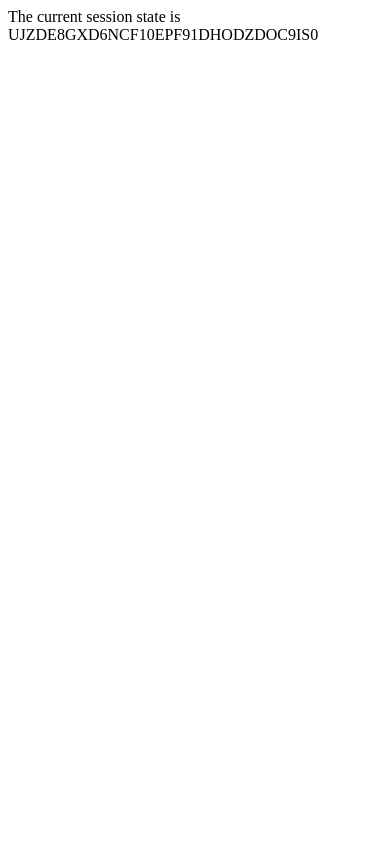
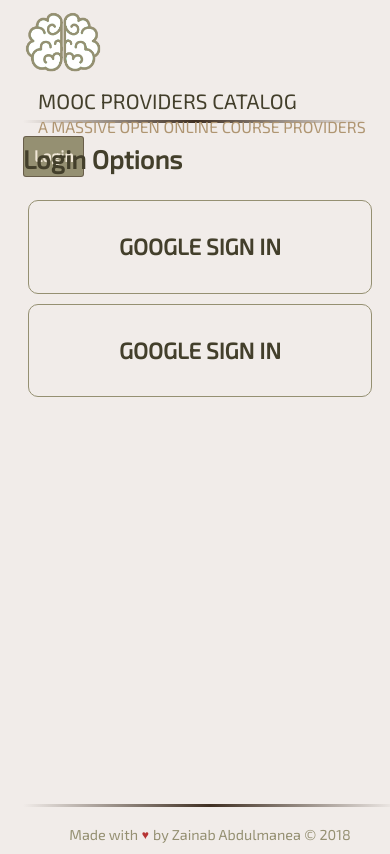
Before and after one commit to zabdulmanea/items_catalog, a Flask app: page /login in a window 390 px wide. Before the commit the page ends 40 px from the top, so only its background shows below. Run offline with Flask 2, Linux system fonts and the light colour scheme; some libraries are stand-ins or nearby versions.

Commit message:
Create google login page

```diff
--- a/application.py
+++ b/application.py
@@ -29,7 +29,8 @@
         for x in xrange(32))
     # Set a login session state token
     login_session['state'] = state
-    return "The current session state is %s" % login_session['state']
+    # render login page
+    return render_template('login.html')
 
 
 # ------------------- App Pages -------------------------
@@ -46,7 +47,7 @@
         Course.name.label('course_name')).filter(
             Course.provider_id == Provider.id).order_by(
                 Course.id.desc()).limit(10)
-
+    # render Home page
     return render_template(
         'index.html', providers=all_providers, latest_courses=latest_courses)
 
@@ -57,6 +58,7 @@
 def viewProvider(provider_name):
     provider = session.query(Provider).filter_by(name=provider_name).one()
     courses = session.query(Course).filter_by(provider_id=provider.id).all()
+    # render MOOC provider page
     return render_template(
         'viewprovider.html', provider=provider, courses=courses)
 
@@ -65,6 +67,7 @@
 @app.route('/provider/<string:provider_name>/course/<string:course_name>/')
 def viewCourse(provider_name, course_name):
     course = session.query(Course).filter_by(name=course_name).one()
+    # render course provider page
     return render_template(
         'viewcourse.html', provider_name=provider_name, course=course)
 
@@ -87,6 +90,7 @@
         return redirect(url_for('providers'))
     else:
         all_providers = session.query(Provider).all()
+        # render creating course page
         return render_template('newcourse.html', providers=all_providers)
 
 
@@ -117,6 +121,7 @@
                 course_name=course_name))
     else:
         all_providers = session.query(Provider).all()
+        # render updating course page
         return render_template(
             'editcourse.html',
             providers=all_providers,
@@ -133,8 +138,10 @@
         course = session.query(Course).filter_by(name=course_name).one()
         session.delete(course)
         session.commit()
+        # redirect to the provider page
         return redirect(url_for('viewProvider', provider_name=provider_name))
     else:
+        # render deleting course page
         return render_template(
             'deletecourse.html',
             provider_name=provider_name,
--- a/static/css/style.css
+++ b/static/css/style.css
@@ -174,12 +174,12 @@
 /***  Providers section style
 --------------------------------------------------------------------------- ***/
 
-.providers, .login {
+.providers, .login-options {
     display: flex;
     flex-wrap: wrap;
 }
 
-.provider-content {
+.provider-content, .login-content {
     border: 1px solid #959072;
     border-radius: 10px;
     flex: 1 0 21%;
@@ -200,9 +200,15 @@
 }
 
 .provider-title{
+    margin: 0;
+}
+.provider-title, .login-title{
     text-transform: uppercase;
     padding: 0;
-    margin: 0;
+}
+
+.login-title {
+    margin:13px;
 }
 
 /***  Latest Courses section style
@@ -387,16 +393,6 @@
 /***  Login page Style
 --------------------------------------------------------------------------- ***/
 
-.login-content {
-    border: 1px solid #959072;
-    border-radius: 10px;
-    flex: 1 0 45%;
-    height: auto;
-    text-align: center;
-    padding: 20px;
-    margin-bottom: 10px;
-    margin: 5px;
-}
 
 /***  Viewport - at most 600px (1 project per row)
 --------------------------------------------------------------------------- ***/
@@ -427,14 +423,14 @@
     .subject-header {
         font-size: 1.6em;
     }
-    .providers, .login {
+    .providers, .login-options {
         flex-flow: column;
     }
     .provider-content, .login-content {
         width: 100%;
         height: auto;
     }
-    .provider-title {
+    .provider-title, .login-title {
         font-size: 1.4em;
     }
 }
@@ -458,7 +454,7 @@
         display: flex;
         align-items: center;
     }
-    .provider-title {
+    .provider-title, .login-title {
         margin-top: 0px;
     }
     .provider-text, .login-text {
@@ -470,7 +466,7 @@
 --------------------------------------------------------------------------- ***/
 
 @media screen and (min-width: 601px) and (max-width: 900px) {
-    .providers, .login {
+    .providers, .login-options {
         display: flex;
         flex-flow: row wrap;
         flex-direction: row;
--- a/templates/base.html
+++ b/templates/base.html
@@ -8,6 +8,8 @@
     <link rel="stylesheet" href="/static/css/style.css">
     <link rel="stylesheet" href="https://fonts.googleapis.com/css?family=Exo+2">
     {% block title %}
+    {% endblock %}
+    {% block script %}
     {% endblock %}
 </head>
 
--- a/templates/login.html
+++ b/templates/login.html
@@ -2,30 +2,40 @@
 
 {% block title %}
 <title>Login | MOOC Catalog</title>
+{% endblock %}
+{% block script %}
+<!--LOAD PRE-REQUISITES FOR GOOGLE SIGN IN -->
+<script src="//ajax.googleapis.com/ajax/libs/jquery/1.8.2/jquery.min.js"></script>
+<script src="//apis.google.com/js/platform.js?onload=start"></script>
+<!-- END PRE-REQUISITES FOR GOOGLE SIGN IN -->
 {% endblock %}
 
 {% block content %}
 
 <section class="login-section">
     <h2 class="subject-header">Login Options</h2>
-    <div class="login">
-
+    <div class="login-options">
+        {% for x in [1,2] %}
         <div class="login-content">
-
+            <div class="login-text">
+                <h3 class="login-title">GOOGLE SIGN IN </h3>
+                <!--HOLD GOOGLE SIGN IN BUTTON-->
+                <div id="signinButton">
+                    <span class="g-signin"
+                    data-scope="openid email"
+                    data-clientid="819955292124-8sc9l6gbgo6cr6il7u4h2kebppbk0sur.apps.googleusercontent.com.apps.googleusercontent.com"
+                    data-redirecturi="postmessage"
+                    data-accesstype="offline"
+                    data-cookiepolicy="single_host_origin"
+                    data-callback="signInCallback"
+                    data-approvalprompt="force">
+                    </span>
+                </div>
+                <!-- END HOLD GOOGLE SIGN IN BUTTON -->
+            </div>
         </div>
-
-        <div class="login-content">
-
-        </div>
-
+        {% endfor %}
     </div>
 </section>
 
-
-<style>
-    footer {
-        position: static;
-    }
-</style>
-
 {% endblock %}
```
